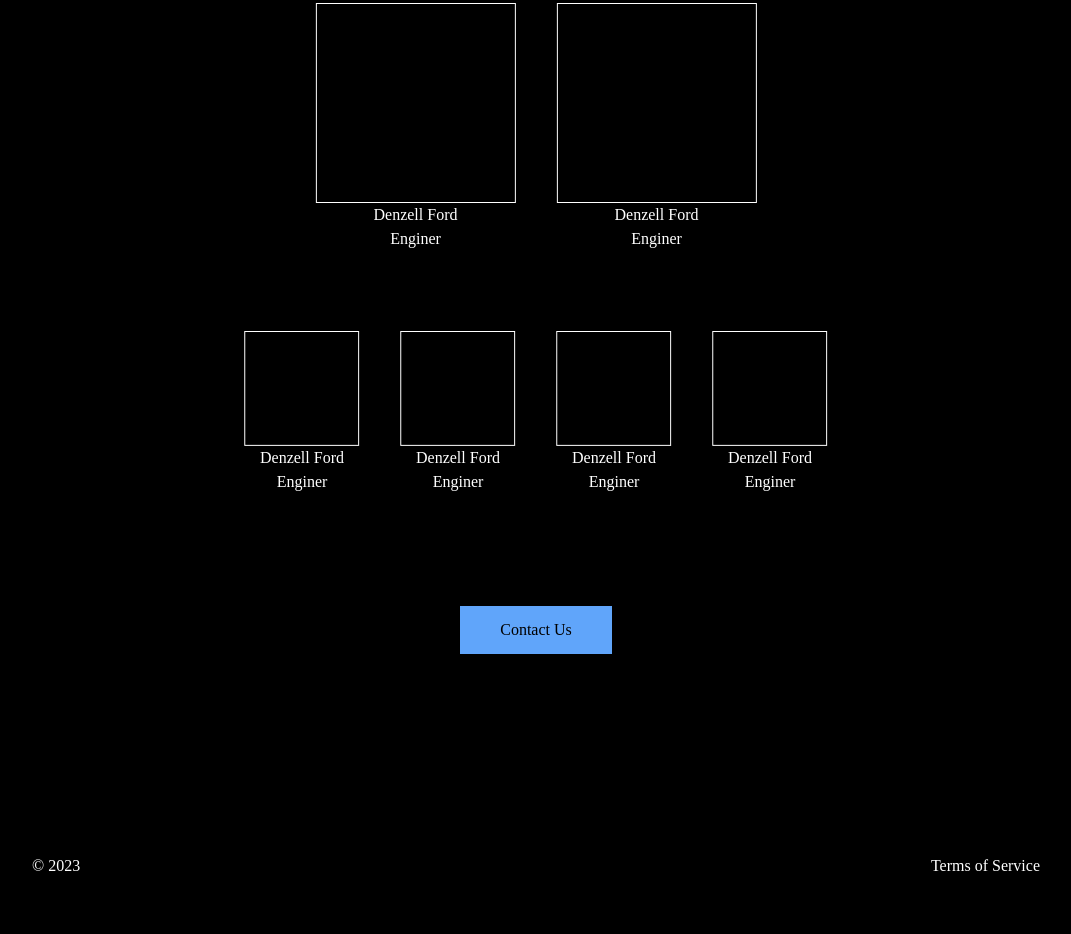
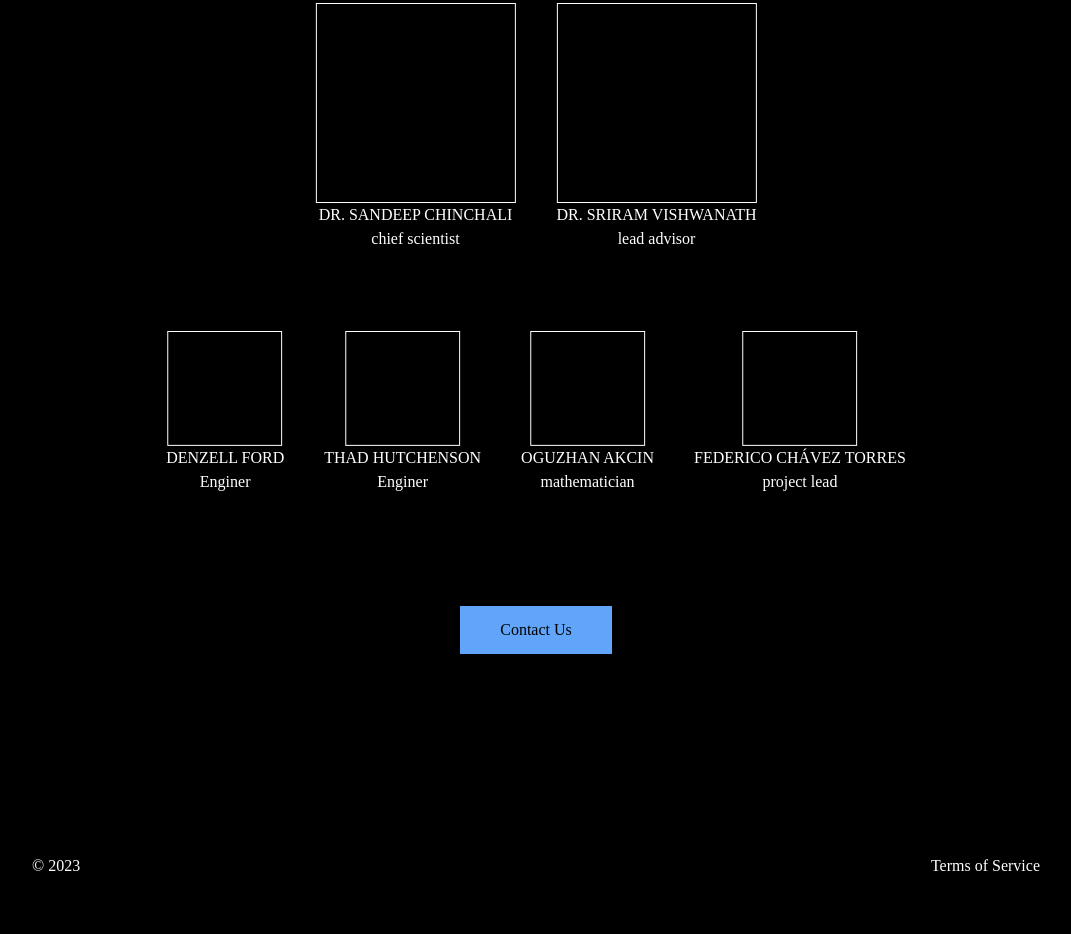
Before and after one commit to TokenDynamics/tokendynamics.github.io, a website: page index.html in a window 1280 px wide. Shown: the part 989-1923 px from the top of the page, without its empty margins (104-1175 px from the left). Drawn offline with Linux system fonts and the light colour scheme.

Commit message:
changed names

```diff
--- a/index.html
+++ b/index.html
@@ -62,36 +62,36 @@
       <div class="flex justify-center space-x-10">
         <div class="flex flex-col items-center justify-center">
           <img src="/public/big.png" alt="">
-          <p>Denzell Ford</p>
-          <p>Enginer</p>
+          <p>DR. SANDEEP CHINCHALI</p>
+          <p>chief scientist</p>
         </div>
         <div class="flex flex-col items-center justify-center">
           <img src="/public/big.png" alt="">
-          <p>Denzell Ford</p>
-          <p>Enginer</p>
+          <p>DR. SRIRAM VISHWANATH</p>
+          <p>lead advisor</p>
         </div>
       </div>
       <div class="py-10"></div>
       <div class="flex justify-center space-x-10">
         <div class="flex flex-col items-center justify-center">
           <img src="/public/small.png" alt="">
-          <p>Denzell Ford</p>
+          <p>DENZELL FORD</p>
           <p>Enginer</p>
         </div>
         <div class="flex flex-col items-center justify-center">
           <img src="/public/small.png" alt="">
-          <p>Denzell Ford</p>
+          <p>THAD HUTCHENSON</p>
           <p>Enginer</p>
         </div>
         <div class="flex flex-col items-center justify-center">
           <img src="/public/small.png" alt="">
-          <p>Denzell Ford</p>
-          <p>Enginer</p>
+          <p>OGUZHAN AKCIN</p>
+          <p>mathematician</p>
         </div>
         <div class="flex flex-col items-center justify-center">
           <img src="/public/small.png" alt="">
-          <p>Denzell Ford</p>
-          <p>Enginer</p>
+          <p>FEDERICO CHÁVEZ TORRES</p>
+          <p>project lead</p>
         </div>
       </div>
       <div class="py-14"></div>
```
